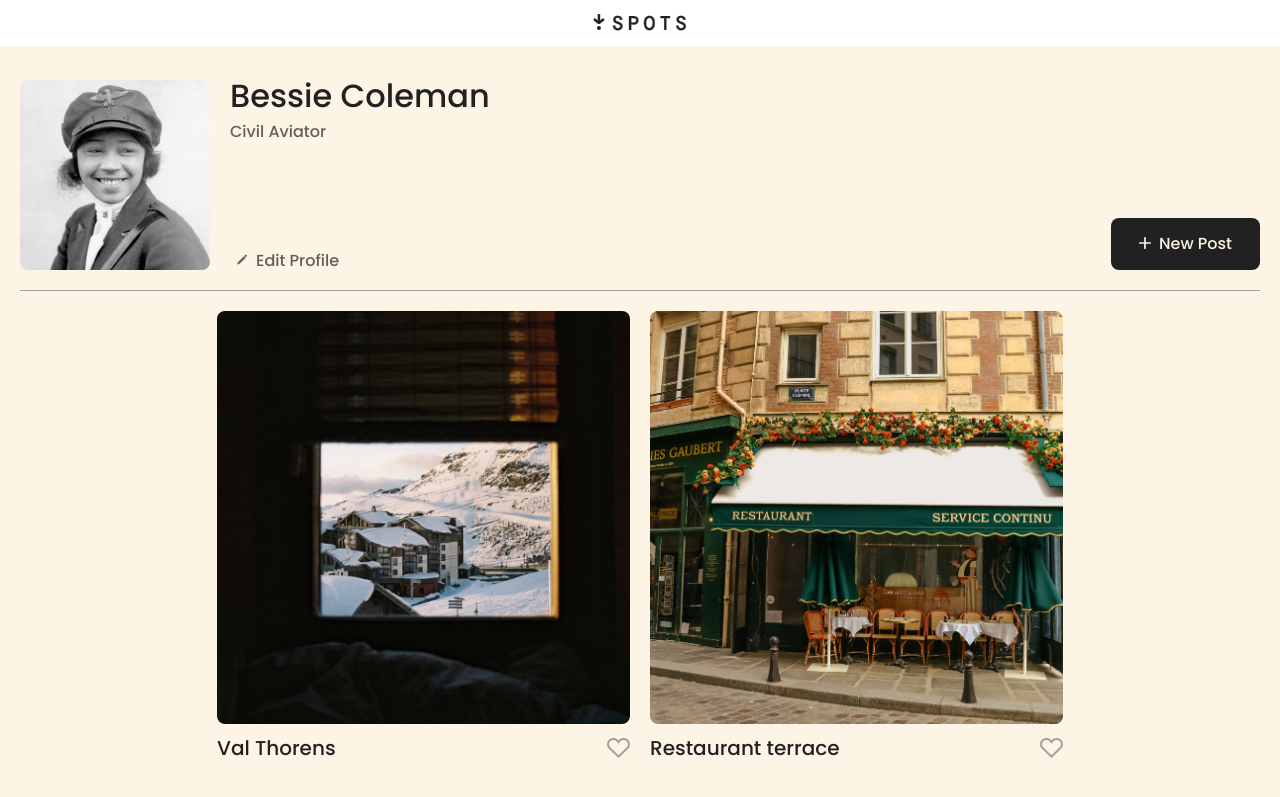
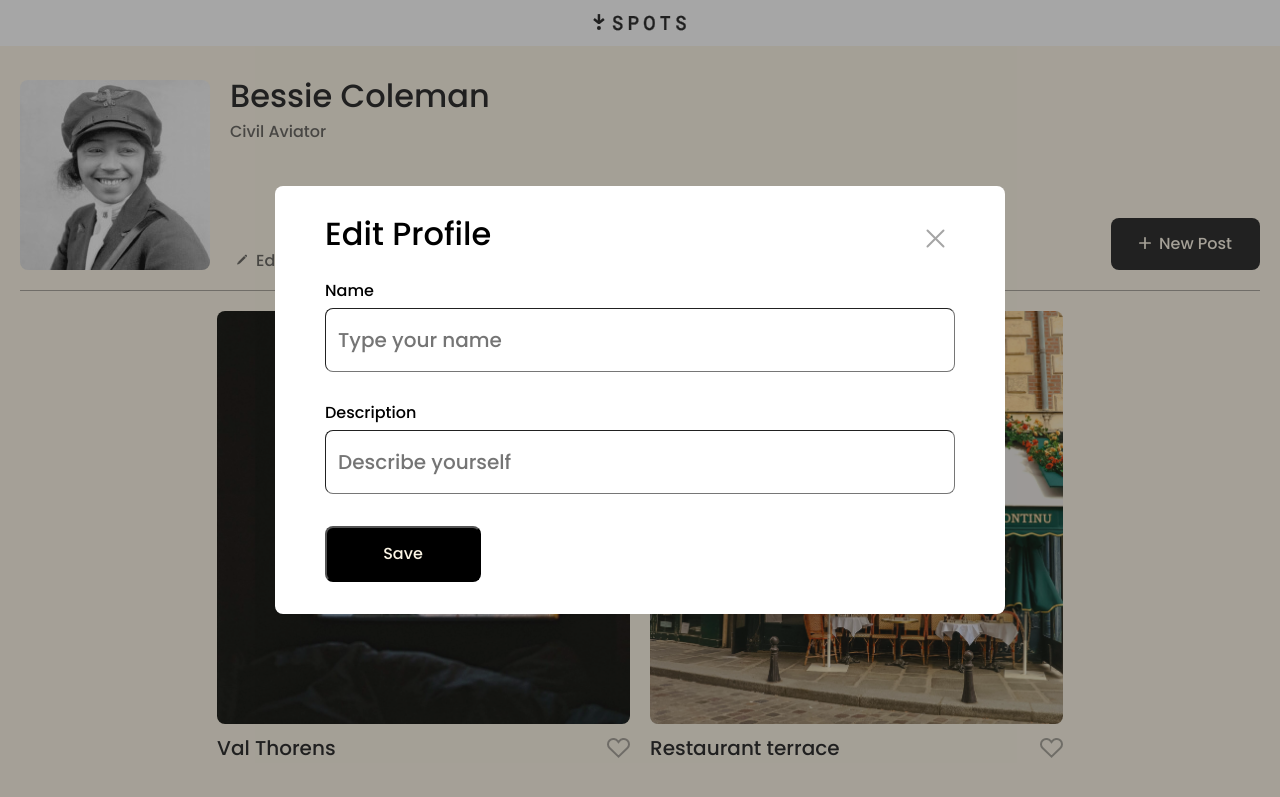
Before and after one commit to WesA22/Wes-s-spot-project, a plain HTML site: page index.html in a window 1280 px wide. Shown: the top 797 px of the page. Drawn offline with Linux system fonts and the light colour scheme.

Commit message:
Add files via upload

```diff
--- /dev/null
+++ b/blocks/modal.css
@@ -0,0 +1,109 @@
+.modal {
+  position: fixed;
+  top: 0;
+  left: 0;
+  bottom: 0;
+  right: 0;
+  background-color: rgba(33, 33, 33, 0.4);
+  display: flex;
+  flex-direction: column;
+  align-items: center;
+  justify-content: center;
+  visibility: hidden;
+  padding: 0 20px;
+}
+
+.modal__opened {
+  visibility: visible;
+}
+
+.modal__container {
+  max-width: 730px;
+  width: 100%;
+  box-sizing: border-box;
+  background: #fff;
+  padding: 32px 50px;
+  position: relative;
+  border-radius: 8px 8px 8px 8px;
+}
+
+.modal__close-btn {
+  position: absolute;
+  top: 32px;
+  right: 50px;
+  width: 40px;
+  height: 40px;
+  background-image: url(../images/close-icon.svg);
+  background-color: transparent;
+  border-style: none;
+}
+
+.modal__title {
+  margin: 0 0 32px;
+  font-family: Poppins, Arial, Helvetica, sans-serif;
+  font-weight: 500;
+  font-size: 32px;
+  line-height: 1;
+}
+
+.modal__label {
+  display: flex;
+  flex-direction: column;
+  gap: 8px;
+  margin-bottom: 32px;
+  font-family: Poppins, Arial, Helvetica, sans-serif;
+  font-weight: 500;
+  font-size: 16px;
+  line-height: 17.6px;
+}
+
+.modal__input {
+  padding: 16px 12px;
+  font-family: Poppins, Arial, Helvetica, sans-serif;
+  font-weight: 500;
+  font-size: 20px;
+  line-height: 1;
+  border-radius: 8px 8px 8px 8px;
+  border-width: 1px;
+}
+
+.modal__submit-btn {
+  color: rgba(252, 245, 229, 1);
+  font-family: Poppins, Arial, Helvetica, sans-serif;
+  font-weight: 500;
+  font-size: 16px;
+  line-height: 16px;
+  width: 156px;
+  padding: 18px 0;
+  border-radius: 8px 8px 8px 8px;
+  border-color: black;
+  background-color: black;
+}
+
+@media screen and (max-width: 700px) {
+  .modal {
+    padding: 0 10px;
+  }
+
+  .modal__container {
+    padding: 12px;
+  }
+
+  .modal__title {
+    font-size: 20px;
+    margin: 10px 0 34px;
+  }
+
+  .modal__close-btn {
+    top: 12px;
+    right: 12px;
+  }
+
+  .modal__label {
+    margin-bottom: 24px;
+  }
+
+  .modal__submit-btn {
+    width: 100%;
+  }
+}
--- a/index.html
+++ b/index.html
@@ -117,6 +117,33 @@
       <footer class="footer">
         <p class="footer__title">&#169;2024 Spots</p>
       </footer>
+      <div class="modal modal__opened">
+        <div class="modal__container">
+          <button type="submit" class="modal__close-btn"></button>
+          <h2 class="modal__title">Edit Profile</h2>
+          <form name="edit-profile" class="modal__form">
+            <label for="name" class="modal__label">
+              Name
+              <input
+                id="name"
+                type="text"
+                class="modal__input"
+                placeholder="Type your name"
+              />
+            </label>
+            <label for="description" class="modal__label">
+              Description
+              <input
+                id="description"
+                type="text"
+                class="modal__input"
+                placeholder="Describe yourself"
+              />
+            </label>
+            <button type="submit" class="modal__submit-btn">Save</button>
+          </form>
+        </div>
+      </div>
     </div>
     <script defer src="scripts/index.js"></script>
   </body>
--- a/pages/index.css
+++ b/pages/index.css
@@ -7,3 +7,4 @@
 @import url(../blocks/card.css);
 @import url(../blocks/cards.css);
 @import url(../blocks/footer.css);
+@import url(../blocks/modal.css);
```
Also changed, not shown: images/close-icon.svg (added).
